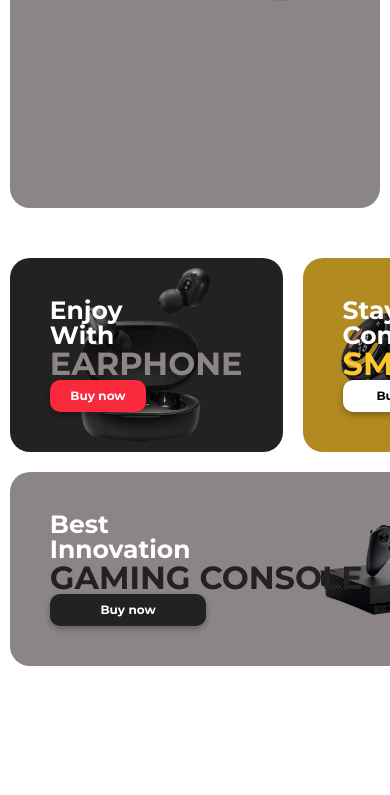
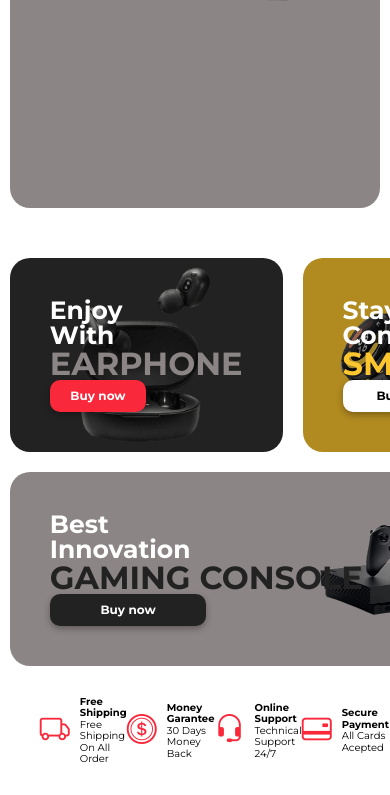
Before and after one commit to luisalmenarez/Shop-Tech, a website: page index.html in a window 390 px wide. Shown: the part 620-1415 px from the top of the page. Before the commit the page ends 1378 px from the top, so only its background shows below. Drawn offline with nearby package versions, Linux system fonts and the light colour scheme.

Commit message:
Se agrega sección de envío, pago seguro y servicio al cliente // Aún falta versión mobile de la web

```diff
--- a/index.html
+++ b/index.html
@@ -106,14 +106,38 @@
       </section>
       <!-- PRODUCT SECTION  -->
 
-      <div>Lol</div>
-      <div>Lol</div>
-      <div>Lol</div>
-      <div>Lol</div>
-      <div>Lol</div>
-      <div>Lol</div>
-      <div>Lol</div>
-      <div>Lol</div>
+      <!-- SECTION SECURE PURCHASE -->
+      <section class="secure">
+        <div class="purchase secure__order">
+          <i class="bi bi-truck"></i>
+          <div>
+            <h4>Free Shipping</h4>
+            <p>Free Shipping On All Order</p>
+          </div>
+        </div>
+        <div class="purchase money__guarantee">
+          <i class="bi bi-coin"></i>
+          <div>
+            <h4>Money Garantee</h4>
+            <p>30 Days Money Back</p>
+          </div>
+        </div>
+        <div class="purchase online__support">
+          <i class="bi bi-headset"></i>
+          <div>
+            <h4>Online Support</h4>
+            <p>Technical Support 24/7</p>
+          </div>
+        </div>
+        <div class="purchase secure__payment">
+          <i class="bi bi-credit-card-2-back"></i>
+          <div>
+            <h4>Secure Payment</h4>
+            <p>All Cards Acepted</p>
+          </div>
+        </div>
+      </section>
+      <!-- SECTION SECURE PURCHASE -->
     </main>
 
     <footer></footer>
--- a/src/scss/layout/_products.scss
+++ b/src/scss/layout/_products.scss
@@ -20,6 +20,14 @@
     background-position: center center;
     background-repeat: no-repeat;
     background-size: contain;
+    transition: all 500ms;
+    cursor: pointer;
+
+    &:hover {
+      box-shadow: 0 1px 1px 0 rgba(160, 160, 160, 0.6), 0 1px 1px 0 rgba(113, 113, 113, 0.6);
+      transform: scale(1.02);
+      transition: transform 0.3s ease-in-out, box-shadow 0.3s ease-in-out;
+    }
   }
 
   .card {
@@ -163,3 +171,21 @@
     }
   }
 }
+
+.secure {
+  display: flex;
+  justify-content: space-around;
+  width: 95%;
+  padding: 3rem;
+  color: v.$clr-black;
+  .bi {
+    font-size: 3rem;
+    color: v.$clr-red;
+  }
+
+  .purchase {
+    display: flex;
+    align-items: center;
+    gap: 1rem;
+  }
+}
```
Also changed, not shown: public/css/bundle.css, 1 other file.
